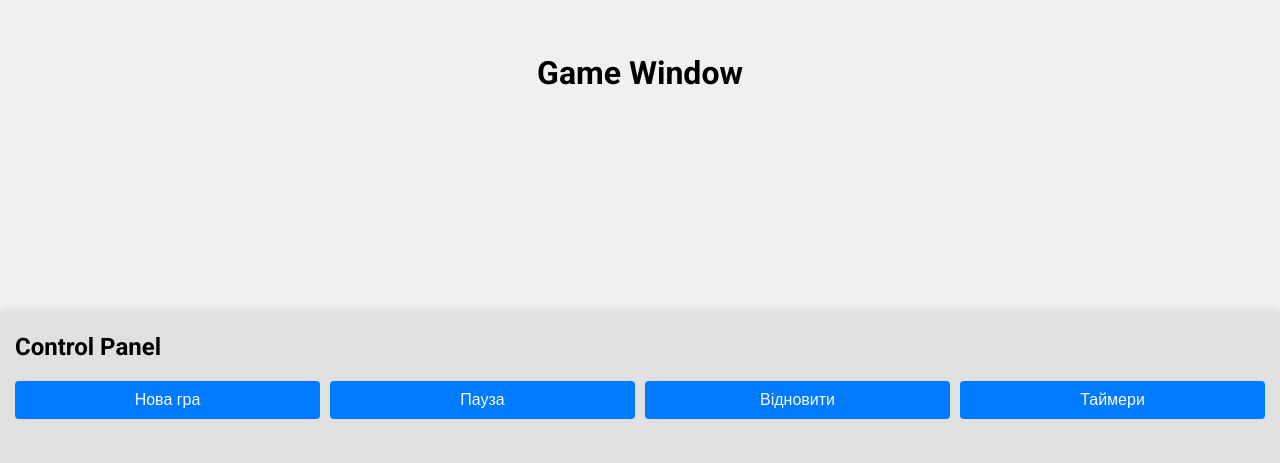
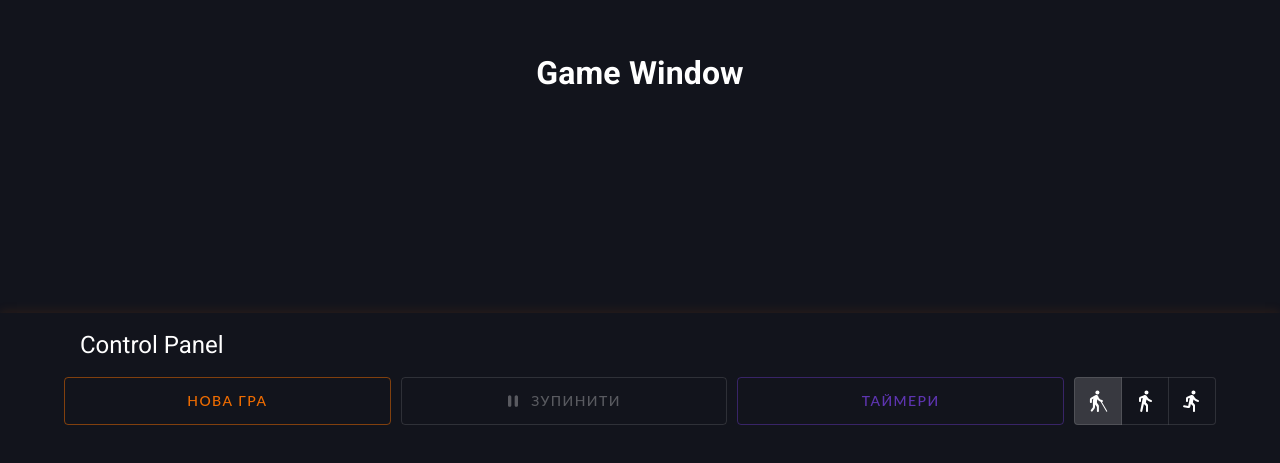
Before and after one commit to obalaushko/Village-Head, a React (Vite) app: page / in a window 1280 px wide. Shown: the part 167-630 px from the top of the page. Built offline with nearby package versions, Linux system fonts and the light colour scheme.

Commit message:
Update game serivece & control panel & add mui

```diff
--- a/src/components/Dashboard/ControlPanel.tsx
+++ b/src/components/Dashboard/ControlPanel.tsx
@@ -1,11 +1,29 @@
 import { Game } from '@/services/GameService.ts';
+import {
+	Box,
+	Button,
+	Container,
+	ToggleButton,
+	ToggleButtonGroup,
+	Typography,
+} from '@mui/material';
 import React, { useState } from 'react';
+import { GameSpeed } from '@/types/Game.ts';
+
+// Icons
+import PlayArrowRoundedIcon from '@mui/icons-material/PlayArrowRounded';
+import PauseRoundedIcon from '@mui/icons-material/PauseRounded';
+import BlindRoundedIcon from '@mui/icons-material/BlindRounded';
+import DirectionsWalkRoundedIcon from '@mui/icons-material/DirectionsWalkRounded';
+import DirectionsRunRoundedIcon from '@mui/icons-material/DirectionsRunRounded';
 
 const ControlPanel: React.FC = () => {
 	const [game, setGame] = useState<Game | null>(null);
+	const [paused, setPaused] = useState<boolean>(false);
+	const [timeMultiplier, setTimeMultiplier] = useState<number>(1);
 
 	const createNewGame = () => {
-		const newGame = new Game();
+		const newGame = new Game(timeMultiplier as GameSpeed);
 		newGame.startGame();
 		setGame(newGame);
 	};
@@ -14,7 +32,8 @@ const ControlPanel: React.FC = () => {
 		console.log('New Game');
 		if (game) {
 			game.pauseGame();
-			setGame(null);
+			setGame(null); // Reset game state
+			setPaused(false); // Reset paused state
 
 			createNewGame();
 		} else {
@@ -22,13 +41,18 @@ const ControlPanel: React.FC = () => {
 		}
 	};
 
-	const handlePauseGame = () => {
-		console.log('Pause Game');
-		game?.pauseGame();
+	const handleTogglePauseGame = () => {
+		setPaused(!paused);
+		paused ? handleResumeGame() : handlePauseGame();
 	};
 
 	const handleToggleTimers = () => {
 		game?.toggleShowTimers();
+	};
+
+	const handlePauseGame = () => {
+		console.log('Pause Game');
+		game?.pauseGame();
 	};
 
 	const handleResumeGame = () => {
@@ -36,36 +60,62 @@ const ControlPanel: React.FC = () => {
 		game?.resumeGame();
 	};
 
+	const handleChangeTimeMultiplier = (
+		_event: React.MouseEvent<HTMLElement>,
+		multiplier: number,
+	) => {
+		setTimeMultiplier(multiplier);
+		game?.updateMultiplier(multiplier as GameSpeed);
+	};
+
 	return (
-		<div className="control-panel__content">
-			<h2>Control Panel</h2>
-			<div className="control-panel__buttons">
-				<button
-					className="button primary"
+		<Container
+			className="control-panel__content"
+			style={{
+				display: 'flex',
+			}}
+		>
+			<Box m={2}>
+				<Typography variant="h5">Control Panel</Typography>
+			</Box>
+			<Box className="control-panel__buttons">
+				<Button
+					variant="outlined"
+					color="secondary"
 					onClick={() => handleNewGame()}
 				>
 					Нова гра
-				</button>
-				<button
-					className="button primary"
-					onClick={() => handlePauseGame()}
+				</Button>
+				<Button
+					variant="outlined"
+					disabled={!game}
+					onClick={() => handleTogglePauseGame()}
+					startIcon={
+						paused ? <PlayArrowRoundedIcon /> : <PauseRoundedIcon />
+					}
 				>
-					Пауза
-				</button>
-				<button
-					className="button primary"
-					onClick={() => handleResumeGame()}
+					{paused ? 'Відновити' : 'Зупинити'}
+				</Button>
+				<Button variant="outlined" onClick={() => handleToggleTimers()}>
+					Таймери
+				</Button>
+				<ToggleButtonGroup
+					value={timeMultiplier}
+					exclusive
+					onChange={handleChangeTimeMultiplier}
 				>
-					Відновити
-				</button>
-				<button
-					className="button primary"
-					onClick={() => handleToggleTimers()}
-				>
-					Таймери
-				</button>
-			</div>
-		</div>
+					<ToggleButton value={1} aria-label="1x">
+						<BlindRoundedIcon />
+					</ToggleButton>
+					<ToggleButton value={5} aria-label="5x">
+						<DirectionsWalkRoundedIcon />
+					</ToggleButton>
+					<ToggleButton value={10} aria-label="10x">
+						<DirectionsRunRoundedIcon />
+					</ToggleButton>
+				</ToggleButtonGroup>
+			</Box>
+		</Container>
 	);
 };
 
--- a/src/components/Dashboard/Dashboard.scss
+++ b/src/components/Dashboard/Dashboard.scss
@@ -9,7 +9,6 @@
 .game-window {
 	flex: 6; // 70% of the vertical space
 	width: 100%;
-	background-color: #f0f0f0; // Change this to the desired background color
 	display: flex;
 	justify-content: center;
 	align-items: center;
@@ -18,8 +17,7 @@
 .control-panel {
 	flex: 4; // 30% of the vertical space
 	width: 100%;
-	background-color: #e0e0e0; // Change this to the desired background color
-	box-shadow: 0px -2px 10px rgba(0, 0, 0, 0.1);
+	box-shadow: 0px -2px 10px rgb(239 108 0 / 10%);
 
 	&__content {
 		display: flex;
@@ -30,11 +28,11 @@
 
 	&__buttons {
 		display: flex;
+		flex-wrap: wrap;
 		gap: 10px;
 
 		button {
-			flex: 1;
-
+			flex: 25%;
 		}
 	}
 
@@ -52,14 +50,4 @@
 			margin-bottom: 5px;
 		}
 	}
-
-	.log {
-		overflow-y: auto;
-		max-height: 250px;
-		height: 250px;
-
-		p {
-			margin: 5px 0;
-		}
-	}
 }
--- a/src/main.tsx
+++ b/src/main.tsx
@@ -1,9 +1,15 @@
 import React from 'react';
 import ReactDOM from 'react-dom/client';
 import App from './App.tsx';
+import { ThemeProvider } from '@emotion/react';
+import theme from './theme.tsx';
+import { CssBaseline } from '@mui/material';
 
 ReactDOM.createRoot(document.getElementById('root')!).render(
 	<React.StrictMode>
-		<App />
+		<ThemeProvider theme={theme}>
+			<CssBaseline />
+			<App />
+		</ThemeProvider>
 	</React.StrictMode>,
 );
--- a/src/services/GameService.ts
+++ b/src/services/GameService.ts
@@ -1,28 +1,32 @@
 import { Villager } from '@/models/Characters/Villager.ts';
 import { Settlement } from '@/models/Settlement/Settlement.ts';
+import { GameSpeed } from '@/types/Game.ts';
+import { getRandomInt } from '@/utils/utils.ts';
+import { setInterval as workerSetInterval } from 'worker-timers';
 export class Game {
-	private timerInterval: NodeJS.Timeout | null = null;
+	private timerInterval: number | null = null; // worker-timers return numbers
 	private timeElapsed: number = 0; // Час, який пройшов в грі (у годинах)
 	private readonly hoursInYear: number = 8760; // Кількість годин у одному році
-	private timeMultiplier: number = 5; // Множник швидкості часу (1: звичайна, 2: x2, 5: x5)
+	private timeMultiplier: GameSpeed = 1; // Множник швидкості часу (1: звичайна, 2: x2, 5: x5)
 	private isPaused: boolean = false; // Прапорець, що вказує, чи встановлено гру на паузу
 	private allVillagers: Villager[] = [];
 	private newVillage: Settlement;
 	private toogleTimes: boolean = true;
 	private lastAgeUpdateTime: number = 0; // Час, коли останній раз оновлювався вік персонажів
 
-	constructor() {
+	constructor(timeMultiplier: GameSpeed = 1) {
 		// Ініціалізація гри
 		const village = new Settlement();
 		this.newVillage = village;
-		this.newVillage.createVillage(5);
+		this.newVillage.createVillage(getRandomInt(5, 10));
 		this.allVillagers = this.newVillage.getVillagers();
+		this.timeMultiplier = timeMultiplier;
 	}
 
 	// Метод для запуску гри або продовження з паузи
 	public startGame() {
 		if (!this.timerInterval) {
-			this.timerInterval = setInterval(() => this.gameLoop(), 1000); // Таймер кожну секунду (або відповідно до вашого потреб)
+			this.timerInterval = workerSetInterval(() => this.gameLoop(), 1000);
 		}
 	}
 
@@ -39,7 +43,7 @@ export class Game {
 		if (!this.isPaused) {
 			// Якщо гра не на паузі
 			// Інші дії, які повинні відбуватися з плином часу
-			console.log(this.newVillage.getVillagersInfo());
+			console.log(this.newVillage.getHousesInfo());
 
 			if (this.toogleTimes) {
 				console.log({
@@ -48,6 +52,20 @@ export class Game {
 				});
 			}
 		}
+	}
+
+	// Метод для оновлення часу у грі
+	private updateTime() {
+		// Оновлюємо час з урахуванням множника швидкості часу
+		this.timeElapsed += 1 * this.timeMultiplier; // Наприклад, кожну секунду у грі дорівнює 1 годині
+	}
+
+	/**
+	 * Updates the time multiplier for the game.
+	 * @param multiplier - The new game speed multiplier.
+	 */
+	public updateMultiplier(multiplier: GameSpeed) {
+		this.timeMultiplier = multiplier;
 	}
 
 	public toggleShowTimers() {
@@ -71,12 +89,6 @@ export class Game {
 		}
 	}
 
-	// Метод для оновлення часу у грі
-	private updateTime() {
-		// Оновлюємо час з урахуванням множника швидкості часу
-		this.timeElapsed += 1 * this.timeMultiplier; // Наприклад, кожну секунду у грі дорівнює 1 годині
-	}
-
 	// Метод для оновлення віку всіх сільських жителів
 	private updateVillagersAge() {
 		for (const villager of this.allVillagers) {
--- a/src/styles/main.scss
+++ b/src/styles/main.scss
@@ -8,53 +8,5 @@ body {
 	margin: 0;
 	font-family: "Roboto", sans-serif;
 
-	.button {
-		padding: 10px;
-		font-size: 1em;
-		font-weight: 500;
-		cursor: pointer;
-		border: none;
-		border-radius: 4px;
-		transition: background-color 0.3s;
-		&.primary {
-			background-color: $primary-blue;
-			color: $light-text;
 
-			&:hover {
-				background-color: darken($primary-blue, 10%);
-			}
-		}
-
-		&.error {
-			background-color: $error-red;
-			color: $light-text;
-
-			&:hover {
-				background-color: darken($error-red, 10%);
-			}
-		}
-
-		&.warning {
-			background-color: $warning-yellow;
-			color: $dark-gray;
-
-			&:hover {
-				background-color: darken($warning-yellow, 10%);
-			}
-		}
-	}
-
-	.text {
-		&.primary {
-			color: $primary-text;
-		}
-
-		&.light {
-			color: $light-text;
-		}
-
-		&.dark-gray {
-			color: $dark-gray;
-		}
-	}
 }
--- a/src/styles/variables.scss
+++ b/src/styles/variables.scss
@@ -1,6 +1,3 @@
-$primary-blue: #007BFF;
-$primary-text: #333333;
-$light-text: #FAFAFA;
-$error-red: #DC3545;
-$warning-yellow: #FFC107;
-$dark-gray: #212529;
+$primary: #5e35b1;
+$secondary: #ef6c00;
+$info: '#00b0ff';
--- /dev/null
+++ b/src/theme.tsx
@@ -0,0 +1,35 @@
+import { createTheme } from '@mui/material/styles';
+
+// A custom theme for this app
+const theme = createTheme({
+	palette: {
+		mode: 'dark',
+		primary: {
+			main: '#5e35b1',
+		},
+		secondary: {
+			main: '#ef6c00',
+		},
+		success: {
+			main: '#66bb6a',
+		},
+		info: {
+			main: '#00b0ff',
+		},
+		background: {
+			default: '#12141c',
+		},
+	},
+	spacing: 8,
+	shape: {
+		borderRadius: 4,
+	},
+	typography: {
+		button: {
+			letterSpacing: '0.1em',
+			fontFamily: 'Lato',
+		},
+	},
+});
+
+export default theme;
--- a/src/types/Game.ts
+++ b/src/types/Game.ts
@@ -0,0 +1 @@
+export type GameSpeed = 1 | 5 | 10; // Швидкість гри (1: звичайна, 5: x5, 10: x10)
--- /dev/null
+++ b/src/utils/utils.ts
@@ -0,0 +1,10 @@
+/**
+ * Generates a random integer between the specified minimum and maximum values (inclusive).
+ *
+ * @param min - The minimum value of the range.
+ * @param max - The maximum value of the range.
+ * @returns A random integer between the minimum and maximum values.
+ */
+export const getRandomInt = (min: number, max: number): number => {
+	return Math.floor(Math.random() * (max - min + 1)) + min;
+}
```
Also changed, not shown: package.json (+6 -1 lines), src/models/Settlement/Settlement.ts (+8 -19 lines), 1 other file (tests, documents, lock files or other folders).
